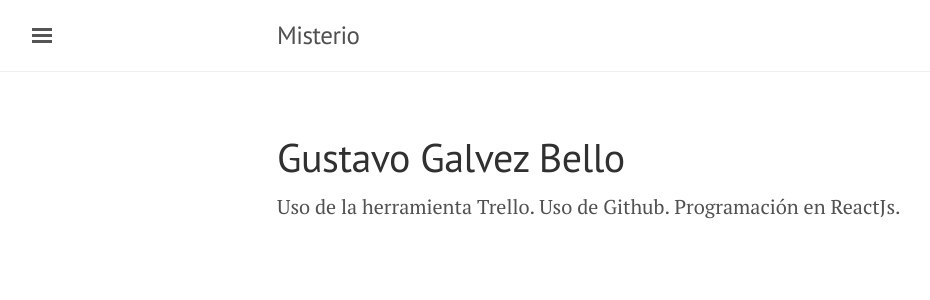
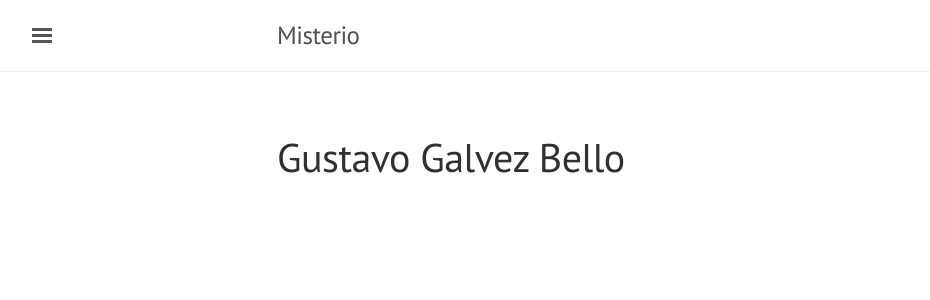
Before and after one commit to caricoe/ingesoft2, a Jekyll site: the page built from pagina/personas/ggalvezb.md, in a window 1280 px wide. Shown: the top 300 px of the page, without its empty margins (3-933 px from the left). Built offline with Jekyll 4.4.1, drawn with Linux system fonts in a browser that asks for light colours.

Commit message:
Update ggalvezb.md

```diff
--- a/pagina/personas/ggalvezb.md
+++ b/pagina/personas/ggalvezb.md
@@ -2,7 +2,3 @@
 layout: page
 title: Gustavo Galvez Bello
 ---
-
-Uso de la herramienta Trello.
-Uso de Github.
-Programación en ReactJs.
```
